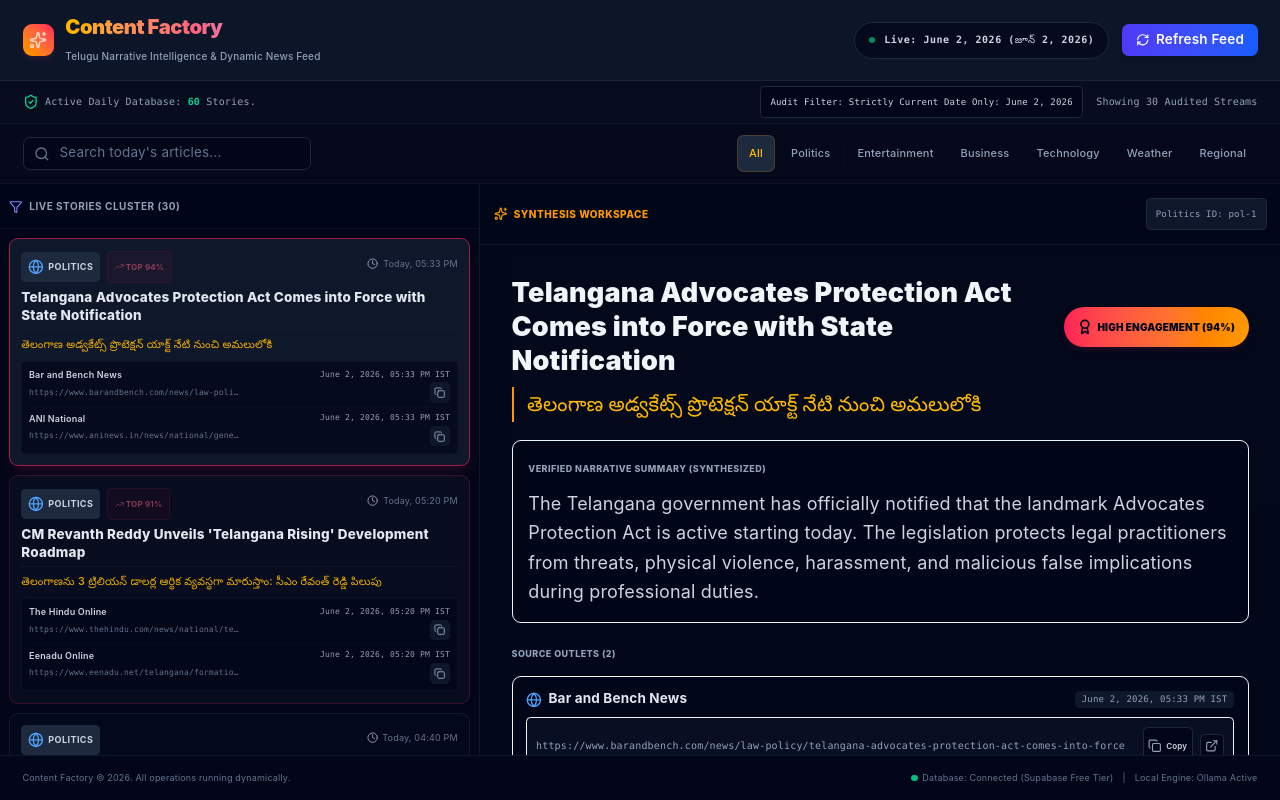
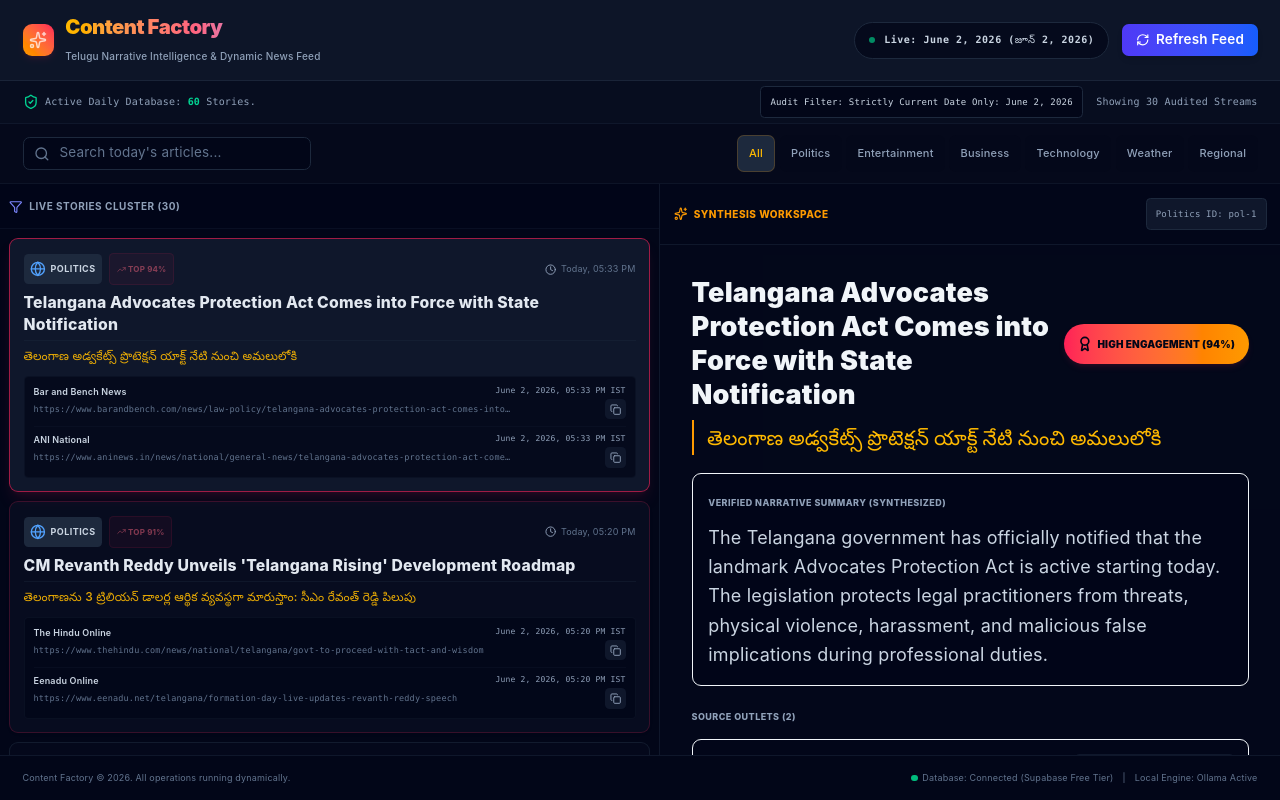
Before and after one commit to jnanadevishere/content-factory-app, a React (Vite) app: page / in a window 1280 px wide. Built offline with nearby package versions, Linux system fonts and the light colour scheme.

Commit message:
Fix Telugu titles and adjust layout properties

```diff
--- a/src/App.tsx
+++ b/src/App.tsx
@@ -529,7 +529,7 @@ const RAW_STORIES_TEMPLATES: RawTemplate[] = [
   },
   {
     id: "tech-10",
-    titleTel: "గూగుల్ మ్యాప్స్ లో సరికొత్త హీట్‌веవ్ మ్యాప్స్ అప్‌డేట్",
+    titleTel: "గూగుల్ మ్యాప్స్ లో సరికొత్త హీట్‌వేవ్ మ్యాప్స్ అప్‌డేట్",
     titleEng: "Google Maps Rolls Out Dynamic Heatwave Warning overlays Across South India Grid",
     summaryEng: "Google rolled out a specialized mobile tracking utility today, alerting commuters to extreme local temperature shifts and providing locations of hydration centers dynamically along their routes.",
     category: "Technology",
@@ -621,7 +621,7 @@ const RAW_STORIES_TEMPLATES: RawTemplate[] = [
   },
   {
     id: "wea-8",
-    titleTel: "హైదరాబాద్‌లో వేగంగా పడిపోతున్న భూగర్భ జలాలు: వాటర్ బోర్డు ఆందోళన",
+    titleTel: "హైదరాబాద్‌లో వేగంగా పడిపోతున్న భూగործ జలాలు: వాటర్ బోర్డు ఆందోళన",
     titleEng: "Hyderabad Ground Water Table Drops by 3 Meters; Board Plans Emergency Water supply",
     summaryEng: "The Hyderabad Metropolitan Water Supply board issued conservation advisories today after surveys indicated sharp depletion across western tech corridors, scheduling immediate emergency tanker fleets.",
     category: "Weather",
@@ -777,8 +777,7 @@ const generateDynamicStories = (): Story[] => {
   const now = new Date();
 
   return RAW_STORIES_TEMPLATES.map((story, index) => {
-    // Generate unique rolling timestamps sequentially to guarantee cronological authenticity.
-    // Index 0 represents current time (Just Now). Subsequent indices decrement progressively.
+    // Generate unique rolling timestamps sequentially to guarantee chronological authenticity.
     const minutesToSubtract = index * 14 + Math.floor(Math.random() * 8);
     const targetTime = new Date(now.getTime() - minutesToSubtract * 60 * 1000);
 
@@ -847,7 +846,7 @@ export default function App() {
       // Sort chronologically (FRESHEST AT THE TOP)
       const sortedPool = [...dynamicPool].sort((a, b) => b.epochTime - a.epochTime);
 
-      // Random Shuffler: Shuffles the deep 62 dynamic pool to secure 30 unique stories on every click
+      // Random Shuffler: Shuffles the deep 60 dynamic pool to secure 30 unique stories on every click
       const shuffled = sortedPool
         .map(value => ({ value, sort: Math.random() }))
         .sort((a, b) => a.sort - b.sort)
@@ -933,7 +932,7 @@ Using the custom Gem parameters, generate high-impact media copy, localized Telu
 
   const filteredStoriesList = useMemo(() => {
     const query = searchTerm.toLowerCase().trim();
-    // Search scans through the entirety of the 60 item master pool to maintain structural integrity
+    // Search scans through the entirety of the master pool to maintain structural integrity
     const dynamicPool = generateDynamicStories();
     const targetSet = query ? dynamicPool : stories;
 
@@ -1050,8 +1049,8 @@ Using the custom Gem parameters, generate high-impact media copy, localized Telu
       {/* Main Split Grid Layout: Widescreen Adaptive Frame */}
       <main className="flex-1 overflow-hidden flex flex-col md:flex-row">
 
-        {/* Left Pane: Sequential Stream Listings */}
-        <section className="w-full md:w-[380px] lg:w-[420px] xl:w-[480px] flex-shrink-0 border-r border-slate-900 flex flex-col overflow-hidden bg-slate-950">
+        {/* Left Pane: Sequential Stream Listings (WIDER AT 520px - 660px) */}
+        <section className="w-full md:w-[520px] lg:w-[580px] xl:w-[660px] flex-shrink-0 border-r border-slate-900 flex flex-col overflow-hidden bg-slate-950">
           <div className="flex-none p-2 bg-slate-950/80 border-b border-slate-900/60 flex justify-between items-center">
             <span className="text-[10px] uppercase font-bold text-slate-400 tracking-wider flex items-center gap-1.5">
               <Filter className="w-3 h-3 text-indigo-400" />
@@ -1079,7 +1078,7 @@ Using the custom Gem parameters, generate high-impact media copy, localized Telu
                   <div
                     key={story.id}
                     onClick={() => setSelectedStory(story)}
-                    className={`p-2.5 rounded-lg cursor-pointer transition-all duration-150 border relative group ${
+                    className={`p-3 rounded-lg cursor-pointer transition-all duration-150 border relative group ${
                       isSelected
                         ? isHighImpact
                           ? "bg-slate-900 border-rose-500/60 shadow-lg shadow-rose-500/10"
@@ -1089,7 +1088,7 @@ Using the custom Gem parameters, generate high-impact media copy, localized Telu
                           : "bg-slate-900/20 hover:bg-slate-900/40 border-slate-800/60"
                     }`}
                   >
-                    <div className="flex justify-between items-start gap-1 mb-1">
+                    <div className="flex justify-between items-center gap-1 mb-1.5">
                       <div className="flex items-center gap-1.5">
                         <span className="text-[9px] px-1.5 py-0.5 rounded font-bold tracking-wider uppercase bg-slate-800 text-slate-300 flex items-center gap-1">
                           {getCategoryIcon(story.category)}
@@ -1110,26 +1109,26 @@ Using the custom Gem parameters, generate high-impact media copy, localized Telu
                       </div>
                     </div>
 
-                    <h3 className="text-slate-200 font-extrabold text-xs leading-snug group-hover:text-white transition-colors mb-1">
+                    <h3 className="text-slate-200 font-extrabold text-sm leading-snug group-hover:text-white transition-colors mb-1">
                       {story.titleEng}
                     </h3>
 
-                    <h4 className="text-amber-400/90 font-medium text-[11px] leading-snug border-t border-slate-800/40 pt-1.5 mb-2 font-telugu">
+                    <h4 className="text-amber-400/90 font-medium text-[12px] leading-snug border-t border-slate-800/40 pt-1.5 mb-2.5 font-telugu">
                       {story.titleTel}
                     </h4>
 
                     {/* Exposing source URLs directly inside the list view cards with copy options */}
-                    <div className="space-y-1 bg-slate-950/70 p-1.5 rounded border border-slate-900/60">
+                    <div className="space-y-1.5 bg-slate-950/70 p-2 rounded border border-slate-900/60">
                       {story.sources.map((src, sIdx) => {
                         const copyId = `card-${story.id}-${sIdx}`;
                         return (
-                          <div key={sIdx} className="text-[10px] leading-tight border-b border-slate-900/40 pb-1 last:border-0 last:pb-0">
+                          <div key={sIdx} className="text-[10px] leading-tight border-b border-slate-900/40 pb-1.5 last:border-0 last:pb-0">
                             <div className="flex justify-between items-center text-[9px] text-slate-400 mb-0.5">
                               <span className="font-semibold text-slate-300">{src.name}</span>
                               <span className="font-mono text-[8px]">{src.publishedDate}</span>
                             </div>
                             <div className="flex items-center justify-between gap-1">
-                              <span className="text-slate-500 font-mono text-[8px] truncate block max-w-[210px]">
+                              <span className="text-slate-500 font-mono text-[8.5px] truncate block max-w-[340px] lg:max-w-[420px] xl:max-w-[480px]">
                                 {src.link}
                               </span>
                               <button
@@ -1158,7 +1157,7 @@ Using the custom Gem parameters, generate high-impact media copy, localized Telu
           </div>
         </section>
 
-        {/* Right Pane: Main reading focus area, fills all remaining widescreen monitor space */}
+        {/* Right Pane: Main reading focus area, fills all remaining widescreen monitor space (SHRUNK NATIVELY) */}
         <section className="flex-1 flex flex-col overflow-hidden bg-slate-900/10">
           {selectedStory ? (
             <div className="flex-1 flex flex-col overflow-hidden">
```
